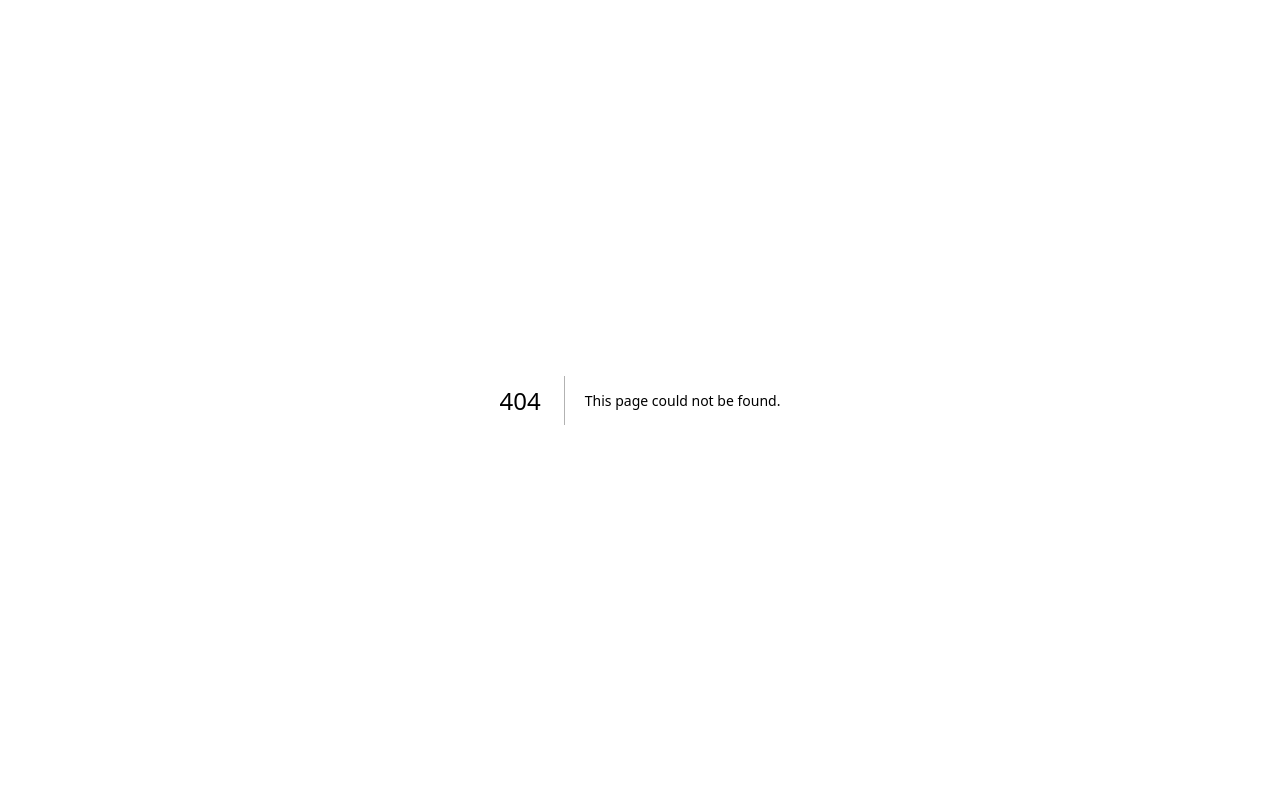
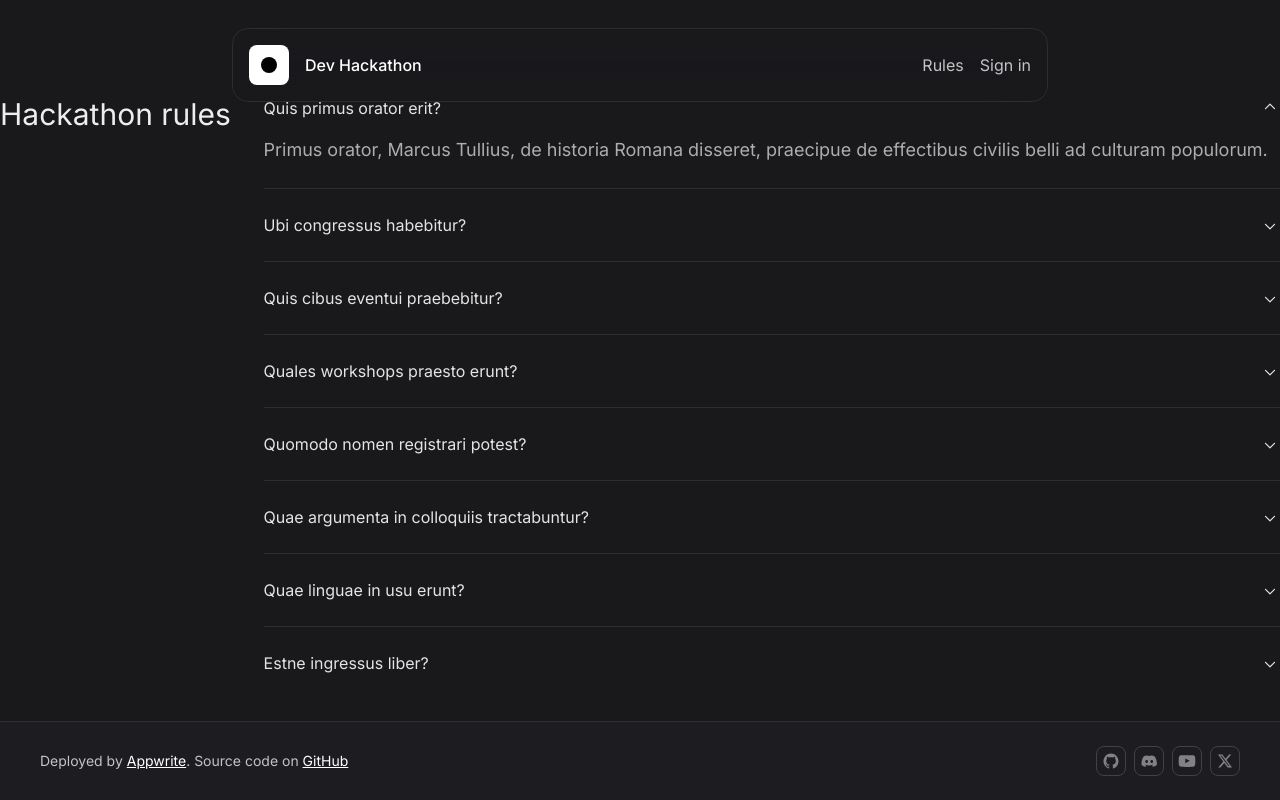
Before and after one commit to appwrite/template-for-event, a Next.js app: page /rules in a window 1280 px wide. Before the commit this address had no page. Built offline with nearby package versions, Linux system fonts and the light colour scheme.

Commit message:
Rules page + cleanup

```diff
--- a/src/app/page.tsx
+++ b/src/app/page.tsx
@@ -63,7 +63,7 @@ export default function Home() {
 
       {/* FAQ section */}
       <section className={"mb-20 w-full px-28"}>
-        <Faq />
+        <Faq title={"FAQ"} />
       </section>
 
       {/* Footer */}
--- /dev/null
+++ b/src/app/rules/page.tsx
@@ -0,0 +1,13 @@
+import { Navbar } from "@/components/Navbar";
+import { Faq } from "@/components/Faq";
+import { Footer } from "@/components/Footer";
+
+export default function Rules() {
+  return (
+    <main className={"flex min-h-screen flex-col items-center justify-between"}>
+      <Navbar />
+      <Faq title={"Hackathon rules"} />
+      <Footer />
+    </main>
+  );
+}
--- a/src/components/Faq.tsx
+++ b/src/components/Faq.tsx
@@ -3,7 +3,11 @@ import { useState } from "react";
 import Chevron from "../../public/images/chevron.svg";
 import Image from "next/image";
 
-export const Faq = () => {
+type FaqProps = {
+  title: string;
+};
+
+export const Faq = ({ title }: FaqProps) => {
   const [openQuestionId, setOpenQuestionId] = useState(1);
 
   const entries: Array<{ id: number; question: string; answer: string }> = [
@@ -97,8 +101,8 @@ export const Faq = () => {
   };
 
   return (
-    <div className={"gap- flex max-w-screen-xl flex-row"}>
-      <h2 className={"w-64 text-3xl text-neutral-50"}>FAQ</h2>
+    <div className={"flex max-w-screen-xl flex-row gap-4"}>
+      <h2 className={"w-64 text-3xl text-neutral-50"}>{title}</h2>
       <div className={"grow"}>{showEntries()}</div>
     </div>
   );
```
Also changed, not shown: src/app/fonts/GeistMonoVF.woff (deleted), src/app/fonts/GeistVF.woff (deleted).
